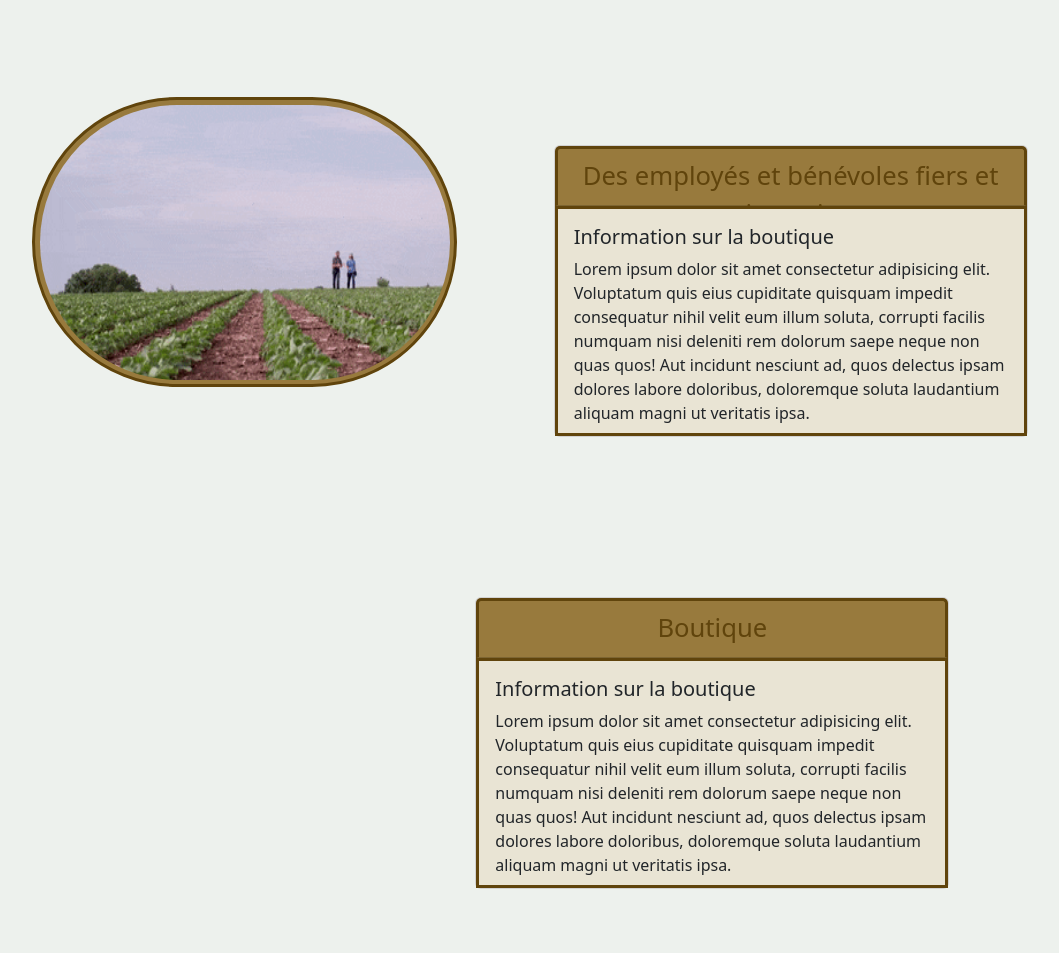
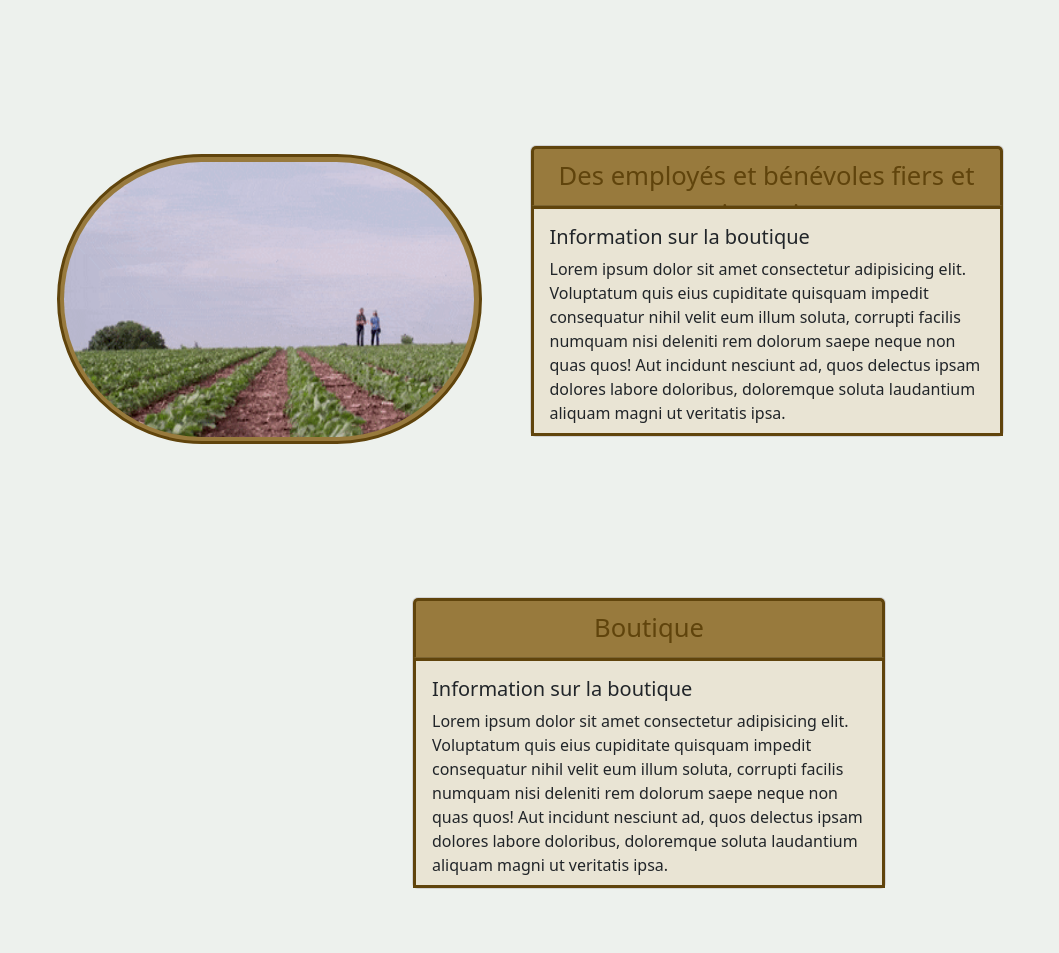
Before and after one commit to MartinProf/Projet_Final, a PHP site: page /Projet_Final/fonctionnement.php in a window 1280 px wide. Shown: the part 1159-2112 px from the top of the page, without its empty margins (86-1145 px from the left). Run offline with PHP 8.4, Linux system fonts and the light colour scheme; some web fonts are replaced.

Commit message:
je sais pu trop c quoi

```diff
--- a/fonctionnement.php
+++ b/fonctionnement.php
@@ -43,11 +40,11 @@ include_once "vues/inc/navbar.inc.php";
 
 <section class="py-5" id="couleurDropDown">
     <div class="container">
-        <div class="row pt-5 d-flex flex-row desc">
-            <div class="col-4 d-flex justify-content-center align-items-center imageConteneur">
+        <div class="row pt-5 d-flex flex-row desc justify-content-center align-items-center">
+            <div class="col-lg-4 d-flex justify-content-center align-items-center imageConteneur">
                 <img src="images/champs.gif" alt="" style="height: 285px;" class="img-responsive imageRonde">
             </div>
-            <div class="col-6 d-flex justify-content-center align-items-center p-5">
+            <div class="col-lg-6 d-flex justify-content-center align-items-center p-5">
                 <div class="card mb-3 textAnim">
                     <div class="card-header">Des employés et bénévoles fiers et investis</div>
                     <div class="card-body">
@@ -56,12 +53,12 @@ include_once "vues/inc/navbar.inc.php";
                     </div>
                 </div>
             </div>
-            <div class="col-2"></div>
+            <div class="col-lg-2"></div>
         </div>
 
-        <div class="row pt-5 d-flex flex-row desc">
-            <div class="col-2"></div>
-            <div class="col-6 d-flex justify-content-center align-items-center p-5">
+        <div class="row pt-5 d-flex flex-row desc justify-content-center align-items-center ">
+            <div class="col-lg-2"></div>
+            <div class="col-lg-6 d-flex p-5">
                 <div class="card mb-3 textAnim">
                     <div class="card-header">Boutique</div>
                     <div class="card-body">
@@ -70,17 +67,17 @@ include_once "vues/inc/navbar.inc.php";
                     </div>
                 </div>
             </div>
-            <div class="col-4 d-flex justify-content-center align-items-center imageConteneur">
+            <div class="col-lg-4 d-flex imageConteneur justify-content-center align-items-center">
                 <img src="images/tomateCueillie.gif" alt="" style="height: 285px;" class="img-responsive imageRonde ">
             </div>
         </div>
 
 
-            <div class="row pt-5 d-flex flex-row desc">
-                <div class="col-4 d-flex justify-content-center align-items-center imageConteneur">
+            <div class="row pt-5 d-flex flex-row desc justify-content-center align-items-center">
+                <div class="col-lg-4 d-flex justify-content-center align-items-center imageConteneur">
                     <img src="images/poulesLibre.gif" alt="bio" style="height: 285px;" class="img-responsive imageRonde">
                 </div>
-                <div class="col-6 d-flex justify-content-center align-items-center p-5">
+                <div class="col-lg-6 d-flex justify-content-center align-items-center p-5">
                     <div class="card mb-3 textAnim">
                         <div class="card-header">Boutique</div>
                         <div class="card-body">
@@ -89,7 +86,7 @@ include_once "vues/inc/navbar.inc.php";
                         </div>
                     </div>
                 </div>
-                <div class="col-2"></div>
+                <div class="col-lg-2"></div>
             </div>
 
 
--- a/style1.css
+++ b/style1.css
@@ -150,6 +150,7 @@ a:hover {
     background-color: rgb(233, 228, 212);
     border: solid rgb(96, 68, 12);
     height: 230px;
+    overflow: auto;
 }
 
 .foodwrap {
@@ -191,9 +192,6 @@ a:hover {
     width: 300px;
     margin: 20px 20px;
     pointer-events: none;
-}
-
-.wrapper .cardd {
     display: flex;
     justify-content: space-around;
     position: relative;
@@ -201,9 +199,10 @@ a:hover {
     animation: carousel 35s linear infinite;
 }
 
-.carddImg {
-    height: 250px;
-    width: 100%;
+.carddLetter {
+    font-family: 'Caveat', sans-serif;
+    font-size: 1.5em !important;
+    color: rgb(56, 102, 0) !important;
 }
 
 @keyframes carousel {
```
Also changed, not shown: other parts of fonctionnement.php (+12 -15 lines).
